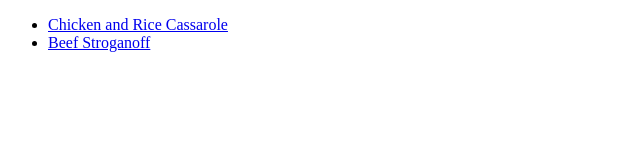
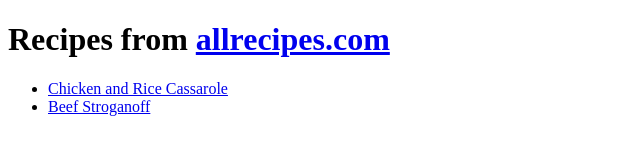
Before and after one commit to PLEASENTIA/odin-recipes, a plain HTML site: page index.html in a window 1280 px wide. Shown: the whole page, without its empty margins (0-640 px from the left). Drawn offline with Linux system fonts and the light colour scheme.

Commit message:
Added title and heading with a link

```diff
--- a/index.html
+++ b/index.html
@@ -2,8 +2,10 @@
 <html lang="en">
         <head>
 		<meta charset="UTF-8">
+		<title>Recipes</title>
         </head>
 	<body>
+		<h1>Recipes from <a href="https://www.allrecipes.com">allrecipes.com</a></h1>
 		<ul>
 			<li><a href="recipes/Chicken_and_Rice_Cassarole.html">Chicken and Rice Cassarole</a></li>
 			<li><a href="recipes/Beef_Stroganoff.html">Beef Stroganoff</a></li>
```
